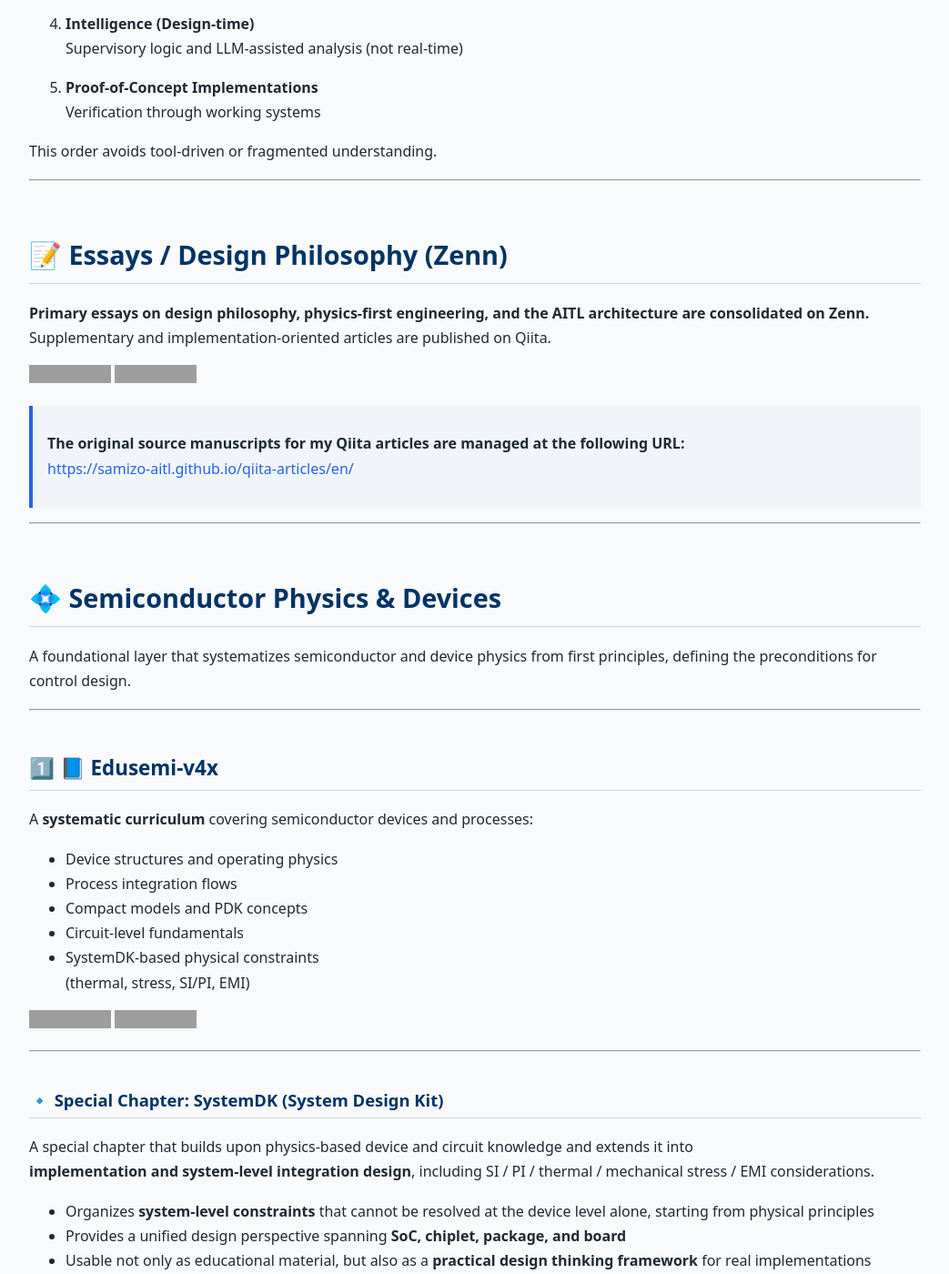
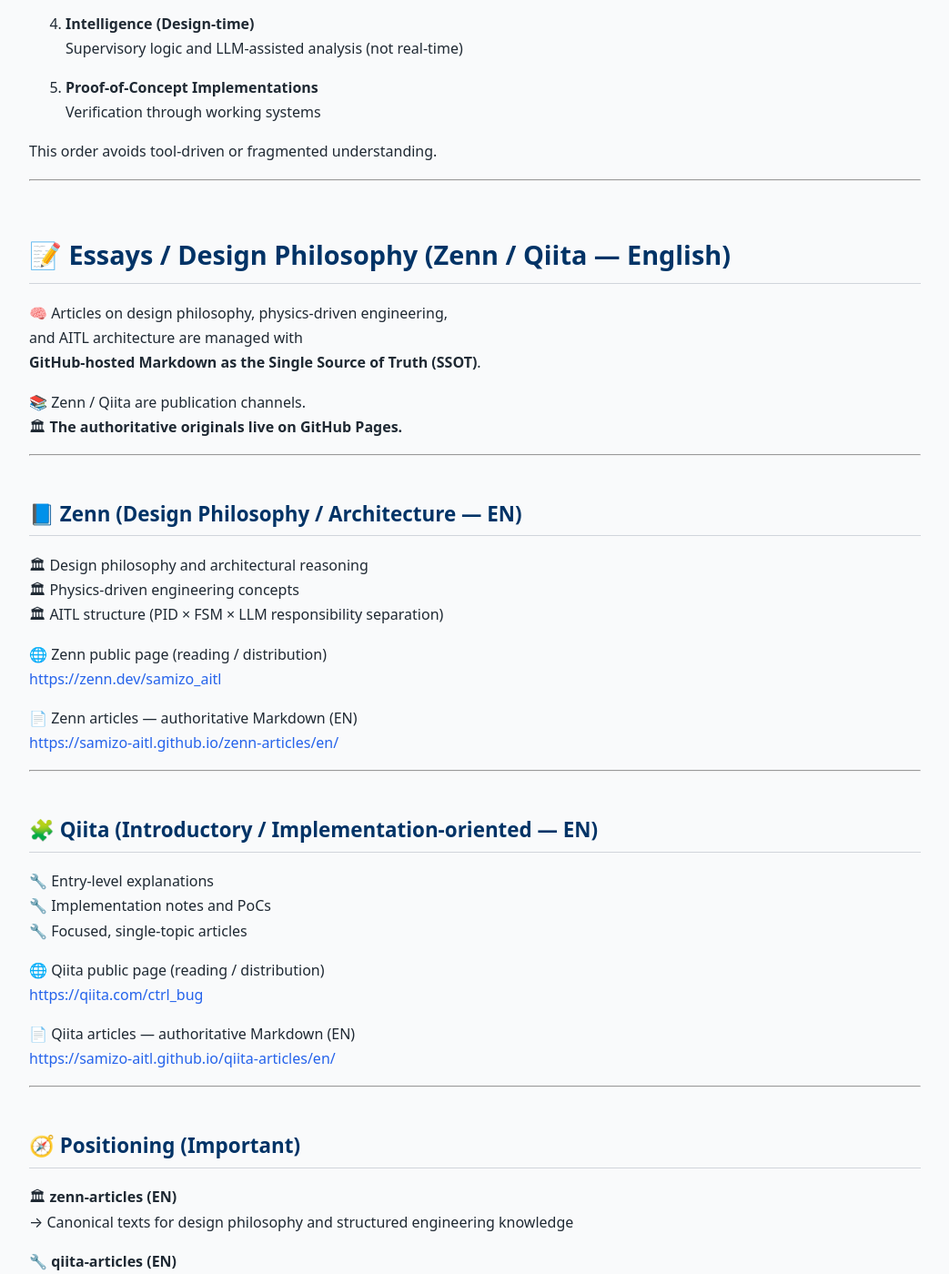
Before and after one commit to Samizo-AITL/Samizo-AITL.github.io, a Jekyll site: the page built from portal/en/index.md, in a window 1280 px wide and 1400 px high, scrolled down 3673 px. Shown: the whole window at 91% size, without its empty margins (118-1161 px from the left). Built offline with Jekyll 4.4.1, drawn with Linux system fonts in a browser that asks for light colours; some of the changed text lies outside the part shown; grey boxes are pictures that could not be loaded.

Commit message:
Update index.md

```diff
--- a/portal/en/index.md
+++ b/portal/en/index.md
@@ -158,16 +158,58 @@
 
 ---
 
-# 📝 Essays / Design Philosophy (Zenn)
+# 📝 Essays / Design Philosophy (Zenn / Qiita — English)
 
-**Primary essays on design philosophy, physics-first engineering, and the AITL architecture are consolidated on Zenn.**
-Supplementary and implementation-oriented articles are published on Qiita.
+🧠 Articles on design philosophy, physics-driven engineering,
+and AITL architecture are managed with
+**GitHub-hosted Markdown as the Single Source of Truth (SSOT)**.
 
-[![Zenn Articles](https://img.shields.io/badge/Zenn-Articles-blue?logo=zenn)](https://zenn.dev/samizo_aitl)
-[![Qiita](https://img.shields.io/badge/Qiita-Articles-lightgrey?logo=qiita)](https://qiita.com/ctrl_bug)
+📚 Zenn / Qiita are publication channels.
+🏛 **The authoritative originals live on GitHub Pages.**
 
-> **The original source manuscripts for my Qiita articles are managed at the following URL:**
-> [https://samizo-aitl.github.io/qiita-articles/en/](https://samizo-aitl.github.io/qiita-articles/en/)
+---
+
+## 📘 Zenn (Design Philosophy / Architecture — EN)
+
+🏛 Design philosophy and architectural reasoning
+🏛 Physics-driven engineering concepts
+🏛 AITL structure (PID × FSM × LLM responsibility separation)
+
+🌐 Zenn public page (reading / distribution)
+[https://zenn.dev/samizo_aitl](https://zenn.dev/samizo_aitl)
+
+📄 Zenn articles — authoritative Markdown (EN)
+[https://samizo-aitl.github.io/zenn-articles/en/](https://samizo-aitl.github.io/zenn-articles/en/)
+
+---
+
+## 🧩 Qiita (Introductory / Implementation-oriented — EN)
+
+🔧 Entry-level explanations
+🔧 Implementation notes and PoCs
+🔧 Focused, single-topic articles
+
+🌐 Qiita public page (reading / distribution)
+[https://qiita.com/ctrl_bug](https://qiita.com/ctrl_bug)
+
+📄 Qiita articles — authoritative Markdown (EN)
+[https://samizo-aitl.github.io/qiita-articles/en/](https://samizo-aitl.github.io/qiita-articles/en/)
+
+---
+
+## 🧭 Positioning (Important)
+
+🏛 **zenn-articles (EN)**
+→ Canonical texts for design philosophy and structured engineering knowledge
+
+🔧 **qiita-articles (EN)**
+→ Canonical texts for introductions and implementation-oriented content
+
+🌐 **Zenn / Qiita**
+→ Publication and visibility layers
+
+🔁 The Samizo-AITL policy prioritizes
+**generation sources (Markdown)** over rendered artifacts.
 
 ---
 
```
